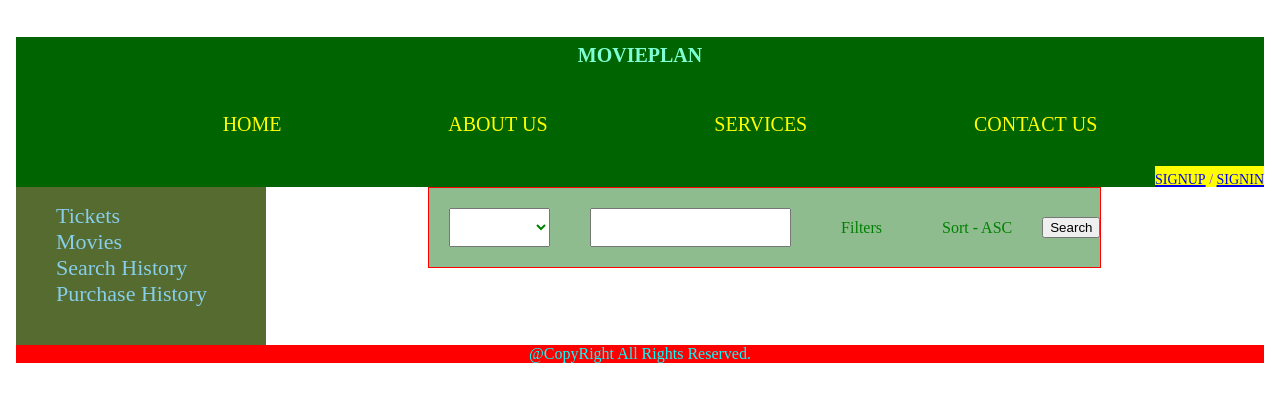
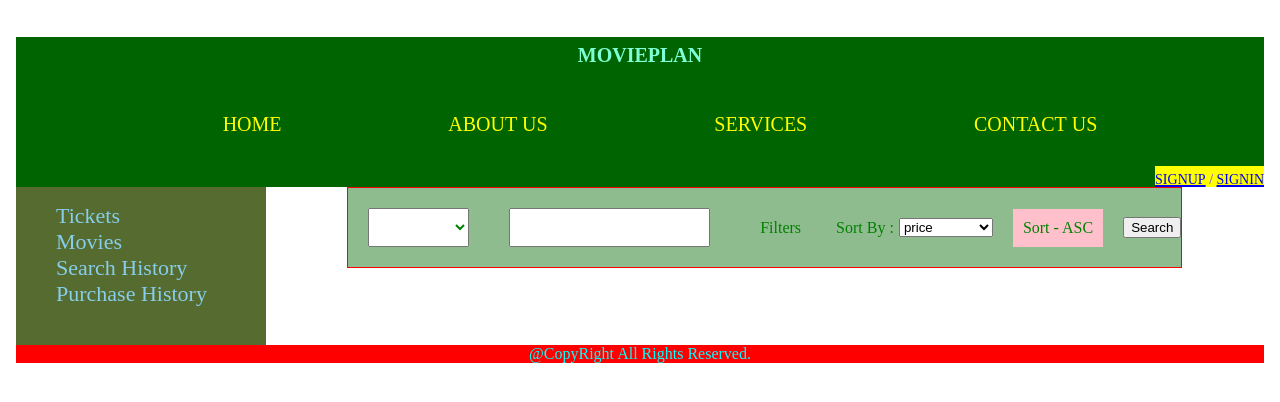
Before and after one commit to Trivikram-Sharma/movieplan-frontend, an Angular app: page /servicesList in a window 1280 px wide. Shown: the top 402 px of the page. Built offline with nearby package versions, Linux system fonts and the light colour scheme.

Commit message:
Added searchbar component

```diff
--- a/src/app/components/searchbar/searchbar.component.css
+++ b/src/app/components/searchbar/searchbar.component.css
@@ -1,6 +1,3 @@
-#filterForm{
-    display : none
-}
 .searchForm {
     display: flex;
     flex-direction: row;
@@ -9,8 +6,53 @@
     background-color: darkseagreen;
     border: 1px solid red;
 }
+#filterForm{
+    display : flex;
+    flex-direction: column;
+    text-align: center;
+}
 .searchForm .form-control{
     padding: 10px;
     margin: 20px;
     color: green;
 }
+
+#sortBy {
+    padding: 5px;
+    color: green;
+}
+.input-group{
+    display: flex;
+    flex-direction: row;
+    justify-content: space-evenly;
+    align-items: center;
+}
+.filter-group{
+    text-align: center;
+    display: flex;
+    flex-direction: row;
+    justify-content: space-between;
+    align-items: center;
+    padding: 0px;
+}
+.filter-group label{
+    padding-right: 0px;
+    margin-right: 0px;
+    border: 1px solid red;
+}
+.filter-group input{
+    padding-left: 0px;
+    margin-left: 0px;
+    border: 1px solid crimson;
+}
+#apply-filters{
+    text-align: center;
+    border-radius: 10px;
+    align-items: center;
+    justify-content: center;
+    background-color: darkblue;
+    color: lightblue;
+}
+#sortButton{
+    background-color: pink;
+}
--- a/src/app/components/searchbar/searchbar.component.html
+++ b/src/app/components/searchbar/searchbar.component.html
@@ -7,17 +7,22 @@
         <option value="SHOWTIME">Showtime</option>
     </select>
     <input type="search" class="form-control" formControlName="searchBox">
-    <span (click)="showFilters()" class="form-control" id="FiltersIcon">Filters</span>
-    <form [formGroup]="filterForm" (ngSubmit)="applyFilters()" id="filterForm" [style.display]="filterShow? 'block':'none'">
-        <div *ngFor="let f of filterForm.get('filters')?.value;let i=index">
-            <label>{{f[0]}}</label>
-            <input type="text" [formControlName]="i" value="">
-        </div>
-    </form>
+    <span (click)="showFilters(searchForm.get('searchEntity')?.value)" class="form-control" id="FiltersIcon">Filters</span>
+    <span id="sortBy">Sort By : </span>
+    <select formControlName="sortBy" (onchange)="setSortField()">
+            <option value="s" *ngFor="let s of sortFieldList">{{s}}</option>
+    </select>
     <span (click)="toggle()" class="form-control" id="sortButton">Sort - {{sort}}</span>
     <button type="submit">Search</button>
 </form>
 <br>
+<form [formGroup]="filterForm" (ngSubmit)="applyFilters()" id="filterForm" [style.display]="filterShow? 'flex':'none'">
+    <div class="filter-group" *ngFor="let f of filterControls">
+        <label>{{f}}</label>
+        <input type="text" [formControlName]="f" class="form-control" value="">
+    </div>
+    <button type="submit" id="apply-filters">Apply Filters</button>
+</form>
 <pre>
 
 </pre>
--- a/src/app/components/searchbar/searchbar.component.ts
+++ b/src/app/components/searchbar/searchbar.component.ts
@@ -12,63 +12,147 @@ export class SearchbarComponent implements OnInit {
 
   ngOnInit(): void {
   }
+
+  /* PROPERTIES */
   sort:string = "ASC";
   //Filter Map
-  filterMap:Map<String, String[]> = new Map([
+  filterMap:Map<string, string[]> = new Map([
     ["Address",["city","state","country","pincode"]],
-    ["Movie",["price","language","releaseDate","status","genre","amount"]],
+    ["Movie",["price","language","releaseDate","status","genre","amountMin", "amountMax"]],
     ["Theatre",["name","screens"]],
     ["Genre",["name"]],
     ["ShowTime",["showName","starttime","endtime"]]
   ]);
   //filterShow
   filterShow:boolean = false;
+  //filterList
+  // filterList: String[] | undefined = [];
+  //sortFiledMap
+  sortFiledMap:Map<string, string[]> = new Map([
+    ["Address",["city","state","country","pincode"]],
+    ["Movie",["price","language","releaseDate", "title"]],
+    ["Theatre",["name","screens"]],
+    ["Genre",["name"]],
+    ["ShowTime",["showName","starttime","endtime"]]
+  ]);
+  //sortFieldList
+  //sortFieldList:String[]|undefined = [];
 
 
   //searchForm
   searchForm = new FormGroup({
     searchEntity: new FormControl('', Validators.required),
-    searchBox: new FormControl('', Validators.required)
+    searchBox: new FormControl('', Validators.required),
+    sortBy: new FormControl('')
   }
   );
 
   //filterForm
   filterForm = new FormGroup({
-    filters: new FormArray([])
   });
 
+  //filterStore
+  filterStore:Map<string,string|unknown> = new Map();
+
+  //sortStore
+  sortStore:Map<string|undefined,string|unknown> = new Map();
+
+  /**Getters**/
+  get filterControls(){
+    return Object.keys(this.filterForm.controls);
+  }
+  get filterList(){
+    let entity = this.searchForm.get('searchEntity')?.value;
+    let result: string[] | undefined = [];
+    switch(entity){
+      case "ADDRESS":{
+        result = this.filterMap.get("Address");
+        break;
+      }
+      case "MOVIE":{
+        result = this.filterMap.get("Movie");
+        break;
+      }
+      case "THEATRE": {
+        result = this.filterMap.get("Theatre");
+        break;
+      }
+      case "GENRE" : {
+        result = this.filterMap.get("Genre");
+        break;
+      }
+      case "SHOWTIME" : {
+        result = this.filterMap.get("Showtime");
+        break;
+      }
+      default: {
+        result = this.filterMap.get("Movie");
+        break;
+      }
+    }
+    return result;
+  }
+  get sortFieldList(){
+    let entity = this.searchForm.get('searchEntity')?.value;
+    let result:string[]|undefined = [];
+    switch(entity){
+      case "ADDRESS":{result = this.sortFiledMap.get('Address');break;}
+      case "MOVIE":{result = this.sortFiledMap.get('Movie');break;}
+      case "THEATRE":{result = this.sortFiledMap.get('Theatre');break;}
+      case "GENRE":{result = this.sortFiledMap.get('Genre');break;}
+      case "SHOWTIME":{result = this.sortFiledMap.get('Showtime');break;}
+      default:{result = this.sortFiledMap.get('Movie');break;}
+    }
+    return result;
+  }
   changeEntity(){
+    let entity = this.searchForm.get('searchEntity')?.value;
+    if(this.filterShow){
+    this.showFilters(entity);}
+  }
+
+  showFilters(entity:string|null|undefined){
+    if((entity!=null && entity!=undefined) && !this.filterShow){
+    console.log(this.filterForm.get('filters'));
+    this.filterForm.controls = {};
+    this.filterList?.map(
+      x => (<FormGroup>this.filterForm).addControl(x, new FormControl(''))
+    );
+    this.filterShow = true;
+    }
+    else {
+      this.filterShow = false;
+    }
+
+    console.log(this.filterForm);
 
   }
 
-  showFilters(){
-    //console.log(this.filterForm.get('filters')?.value);
-    let entity = this.searchForm.get('searchEntity')?.value;
-    let filterList;
-    if(entity == "ADDRESS"){
-      filterList = this.filterMap.get("Address");
-      if(filterList!=null){
-      for(let filter of filterList){
-        (<FormArray>this.filterForm.get('filters')).push(new FormArray([
-          new FormControl(filter), new FormControl('')
-        ]));
-          // (<FormArray>this.filterForm.get('filters')).push();
-          // (<FormArray>this.filterForm.get('filters')).push();
-        }
-        this.filterShow = true;
-      }
-      else {
+  applyFilters(){
+    let filters = this.filterForm.value;
+    for(const f of Object.entries(filters)){
+      this.filterStore.set(f[0],f[1]);
+    }
+    //Logic to filter the existing results
+    this.filterShow = false;
+  }
+  setSortField(){
+    let sortField = this.sortFieldList?.filter(
+      x => x == this.searchForm.get('sortBy')?.value
+    )[0];
 
-      }
-
-    }
-  }
-
-  applyFilters(){
-
+    this.sortStore.set(sortField, this.sort);
   }
   toggle(){
-    console.log(this.searchForm)
+    if(this.sort=="ASC"){
+
+      this.sort = "DESC";
+      return;
+    }
+    if(this.sort == "DESC"){
+      this.sort = "ASC";
+      return;
+    }
   }
   submit(){
 
```
Also changed, not shown: src/services/ticket/ticket.service.ts (added, +13 -0 lines), 1 other file (tests, documents, lock files or other folders).
